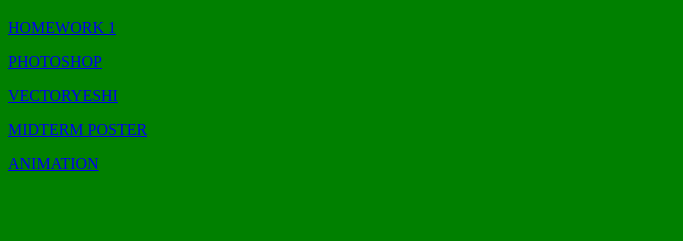
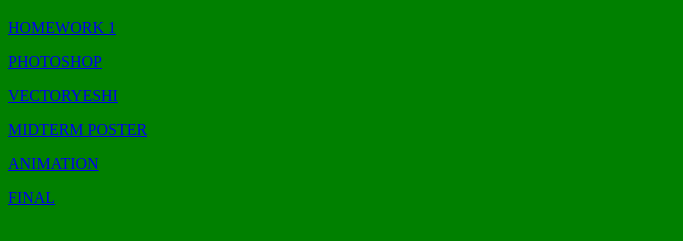
Before and after one commit to yeshi140/yeshi140.github.io, a plain HTML site: page index.html in a window 1280 px wide. Shown: the part 433-674 px from the top of the page, without its empty margins (0-683 px from the left). Drawn offline with Linux system fonts and the light colour scheme.

Commit message:
update final.html

```diff
--- a/index.html
+++ b/index.html
@@ -16,5 +16,6 @@
       <p><a href="vectoryeshi.html"> VECTORYESHI</a>
       <p><a href="poster.html">MIDTERM POSTER</a>
      <p><a href="yeti.animation.html">ANIMATION</a>
+     <p><a href="final.html">FINAL</a>
 </body>
 </html>
```
